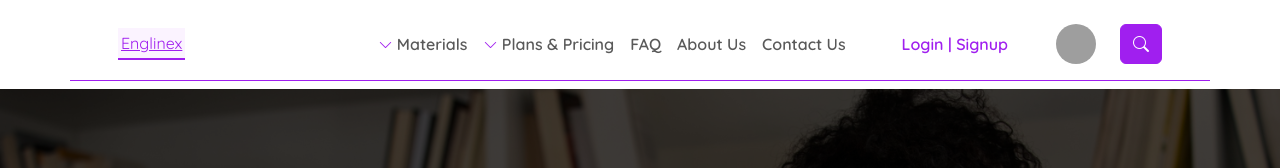
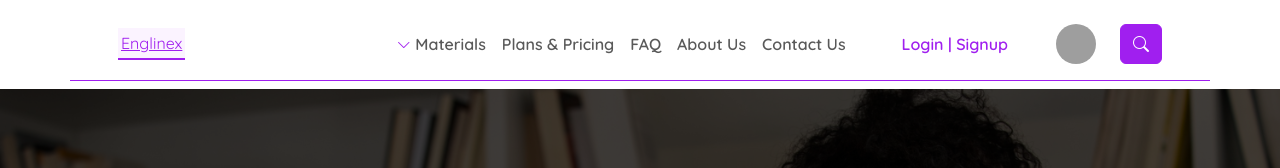
Before and after one commit to MERCURY-TECH/englinex.com-LMS, a Vue app in the folder ui/: page / in a window 1280 px wide. Shown: the top 168 px of the page. Built offline with nearby package versions, Linux system fonts and the light colour scheme; grey boxes are pictures that could not be loaded; what @ckeditor/ckeditor5-vue would draw is missing.

Commit message:
created the bundles page

```diff
--- a/ui/src/components/website/WebsiteHeader.vue
+++ b/ui/src/components/website/WebsiteHeader.vue
@@ -29,20 +29,9 @@
                   <li><a class="dropdown-item" href="#">Something else here</a></li> -->
               </ul>
             </li>
-            <li class="nav-item dropdown header-link">
-              <a class="nav-link header-link dropdown-toggle" href="#" role="button" data-bs-toggle="dropdown"
-                aria-expanded="false">
-                <span class="primary-text primary-dropdown-arrow"><small><i class="bi-chevron-down"></i></small></span>
-                Plans & Pricing
-              </a>
-              <ul class="dropdown-menu">
-                <li><a class="dropdown-item" href="#">Action</a></li>
-                <li><a class="dropdown-item" href="#">Another action</a></li>
-                <li>
-                  <hr class="dropdown-divider">
-                </li>
-                <li><a class="dropdown-item" href="#">Something else here</a></li>
-              </ul>
+
+            <li class="nav-item header-link">
+              <router-link class="nav-link" aria-current="page" :to="{ name: 'BundlesPage' }">Plans & Pricing</router-link>
             </li>
             <li class="nav-item header-link">
               <router-link class="nav-link" aria-current="page" :to="{ name: 'FAQ' }">FAQ</router-link>
```
